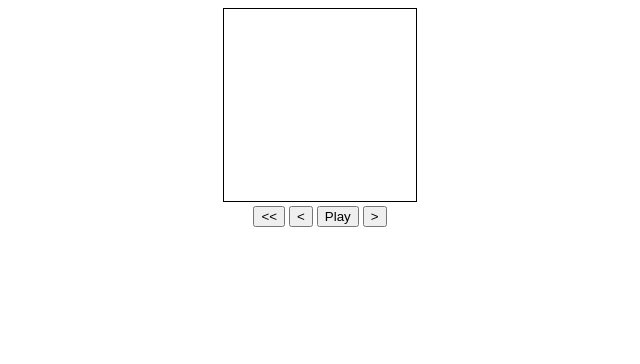
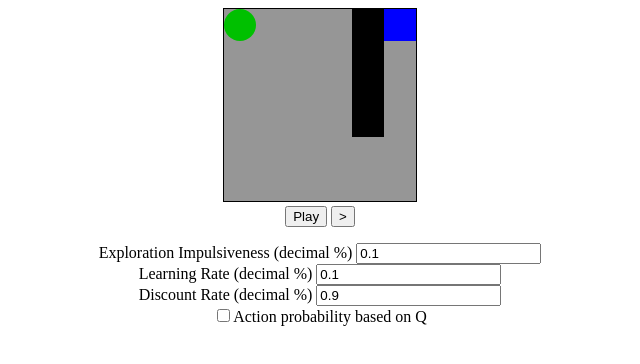
Before and after one commit to drewgarrido/qlearn, a plain HTML site: page index.html in a window 1280 px wide. Shown: the whole page, without its empty margins (320-960 px from the left). Drawn offline with Linux system fonts and the light colour scheme.

Commit message:
Added Exploration, learning, and discount rates.  Added softmax Q, but have discovered it has flaws once the q-values have settled.

```diff
--- a/index.html
+++ b/index.html
@@ -7,10 +7,18 @@
 
 <body style="text-align:center">
 <canvas id="q_canvas" width="192px" height="192px" style="border:1px solid black"></canvas><br>
-<button id="q_rewind">&lt;&lt;</button>
-<button id="q_backstep">&lt;</button>
 <button id="q_play">Play</button>
 <button id="q_forwardstep">&gt;</button>
+<p>
+Exploration Impulsiveness (decimal %) <input id="q_epsilon" type="text" value="0.1"><br>
+Learning Rate (decimal %) <input id="q_alpha" type="text" value="0.1"><br>
+Discount Rate (decimal %) <input id="q_gamma" type="text" value="0.9"><br>
+<input id="q_action_prob_check" type="checkbox">Action probability based on Q
+
+</p>
+
+
+
 
 <img src="up_arrow.png" style="display:none;">
 <img src="down_arrow.png" style="display:none;">
@@ -24,10 +32,12 @@ var game;
 window.onload = function()
 {
    game = new QLearn({main_canvas: document.getElementById("q_canvas"),
-                      rewind_button: document.getElementById("q_rewind"),
-                      backstep_button: document.getElementById("q_backstep"),
                       play_button: document.getElementById("q_play"),
-                      forward_button: document.getElementById("q_forwardstep")
+                      forward_button: document.getElementById("q_forwardstep"),
+                      epsilon_text: document.getElementById("q_epsilon"),
+                      alpha_text: document.getElementById("q_alpha"),
+                      gamma_text: document.getElementById("q_gamma"),
+                      action_prob_checkbox: document.getElementById("q_action_prob_check")
                      });
 };
 
--- a/qlearning.js
+++ b/qlearning.js
@@ -21,10 +21,12 @@
 var QLearn = function(html_elements)
 {
     this.displayCanvas      = html_elements.main_canvas;
-    this.rewind_button      = html_elements.rewind_button;
-    this.backstep_button    = html_elements.backstep_button;
     this.play_button        = html_elements.play_button;
     this.forward_button     = html_elements.forward_button;
+    this.epsilon_text       = html_elements.epsilon_text;
+    this.alpha_text         = html_elements.alpha_text;
+    this.gamma_text         = html_elements.gamma_text;
+    this.action_prob_checkbox = html_elements.action_prob_checkbox;
 
     this.displayContext;
     this.width = this.displayCanvas.width;
@@ -42,11 +44,13 @@ var QLearn = function(html_elements)
     this.q_values = [];
 
     this.exploration_rate = 0.1;    // eta
-    this.learning_rate = 0.1;       // alpha
+    this.learning_rate = 0.3;       // alpha
     this.discount_factor = 0.9;     // gamma
 
     this.experience = [];
     this.experience_idx = 0;
+
+    this.animate_interval_hdl = 0;
 
     // Images
     this.up_arrow_img = loadImage("up_arrow.png", null);
@@ -61,10 +65,15 @@ var QLearn = function(html_elements)
 
         this.displayContext = this.displayCanvas.getContext("2d");
 
-        this.rewind_button.onclick      = this.handle_rewind_press.bind(this);
-        this.backstep_button.onclick    = this.handle_backstep_press.bind(this);
         this.play_button.onclick        = this.handle_play_press.bind(this);
         this.forward_button.onclick     = this.handle_forward_press.bind(this);
+        this.epsilon_text.oninput       = this.handle_epsilon_text_change.bind(this);
+        this.alpha_text.oninput         = this.handle_alpha_text_change.bind(this);
+        this.gamma_text.oninput         = this.handle_gamma_text_change.bind(this);
+
+        this.handle_epsilon_text_change();
+        this.handle_alpha_text_change();
+        this.handle_gamma_text_change();
 
         for (idx=0; idx < this.rewards[0].length; idx++)
         {
@@ -80,17 +89,7 @@ var QLearn = function(html_elements)
                 }
             }
         }
-        console.log(this.q_values);
-    };
-
-    this.handle_rewind_press = function()
-    {
-        console.log("Rewind");
-    };
-
-    this.handle_backstep_press = function()
-    {
-        console.log("Backstep");
+        this.render();
     };
 
     this.handle_play_press = function()
@@ -98,19 +97,65 @@ var QLearn = function(html_elements)
         if (this.play_button.innerHTML == "Play")
         {
             this.play_button.innerHTML = "Pause";
+            this.animate_interval_hdl = setInterval(this.animate.bind(this), 100);
         }
         else
         {
-            this.play_button.innerHTML = "Play";
+            this.pause_animation();
         }
     };
 
     this.handle_forward_press = function()
     {
-        console.log("Forward");
+        this.pause_animation();
 
         this.evaluate_new_action()
 
+        this.render();
+    };
+
+    this.handle_epsilon_text_change = function()
+    {
+        var patt = /^([0-9]+\.[0-9]+|[0-9]+)$/;
+
+        if (patt.test(this.epsilon_text.value))
+        {
+            this.exploration_rate = parseFloat(this.epsilon_text.value);
+        }
+    };
+
+    this.handle_alpha_text_change = function()
+    {
+        var patt = /^([0-9]+\.[0-9]+|[0-9]+)$/;
+
+        if (patt.test(this.alpha_text.value))
+        {
+            this.learning_rate = parseFloat(this.alpha_text.value);
+        }
+    };
+
+    this.handle_gamma_text_change = function()
+    {
+        var patt = /^([0-9]+\.[0-9]+|[0-9]+)$/;
+
+        if (patt.test(this.gamma_text.value))
+        {
+            this.discount_factor = parseFloat(this.gamma_text.value);
+        }
+    };
+
+    this.pause_animation = function()
+    {
+        if (this.play_button.innerHTML == "Pause")
+        {
+            this.play_button.innerHTML = "Play";
+            clearInterval(this.animate_interval_hdl);
+        }
+    };
+
+    this.animate = function()
+    {
+        this.evaluate_new_action();
         this.render();
     };
 
@@ -127,7 +172,37 @@ var QLearn = function(html_elements)
         // Randomly explore
         if (Math.random() < this.exploration_rate)
         {
-            action_dir = (Math.random() * 4)|0;
+            if (this.action_prob_checkbox.checked)
+            {
+                var mean = this.q_values[old_state[0]][old_state[1]].reduce(function(previousValue, currentValue){
+                    return currentValue + previousValue;
+                }) / 4;
+
+                var exp_list = [];
+                var exp_total = 0;
+                var action_prob = Math.random()
+                var prob_total = 0;
+
+                for (idz = 0; idz < 4; idz++)
+                {
+                    exp_list[idz] = Math.exp((this.q_values[old_state[0]][old_state[1]][idz]-mean)/Math.abs(mean));
+                    exp_total += exp_list[idz];
+                }
+
+                for (idz = 0; idz < 4; idz++)
+                {
+                    prob_total += (exp_list[idz] / exp_total);
+                    if (action_prob < prob_total)
+                    {
+                        action_dir = idz;
+                        break;
+                    }
+                }
+            }
+            else
+            {
+                action_dir = (Math.random() * 4)|0;
+            }
         }
         else // Exploit
         {
@@ -167,7 +242,7 @@ var QLearn = function(html_elements)
             (new_state[1] >= this.rewards.length))
         {
             new_state = this.agent_location;
-            reward = -1;
+            reward = -10;
         }
         else
         {
@@ -188,14 +263,6 @@ var QLearn = function(html_elements)
         else
         {
             this.agent_location = new_state;
-        }
-    };
-
-    this.pause_animation = function()
-    {
-        if (this.play_button.innerHTML == "Pause")
-        {
-            this.play_button.innerHTML = "Play";
         }
     };
 
@@ -222,9 +289,9 @@ var QLearn = function(html_elements)
                     }
                 }
 
-                color_value = (max_q + 128) | 0;
+                color_value = (max_q + 150) | 0;
 
-                this.displayContext.fillStyle = "rgb(255," + color_value + "," + color_value + ")";
+                this.displayContext.fillStyle = "rgb(" + color_value + "," + color_value + "," + color_value + ")";
                 this.displayContext.fillRect(idx * 32,
                                              idy * 32,
                                              32, 32);
```
